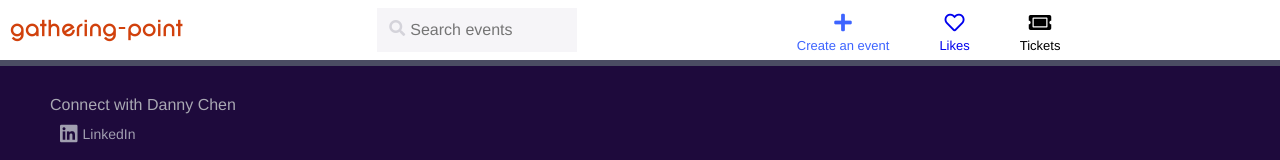
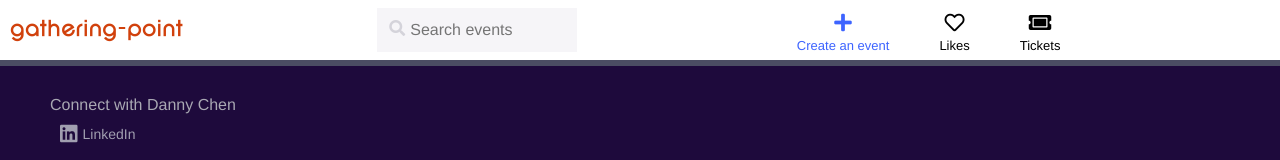
Before and after one commit to dchen284/gathering-point-solo, a React (Create React App) app in the folder frontend/: page / in a window 1280 px wide. Shown: the top 160 px of the page. Built offline with nearby package versions, Linux system fonts and the light colour scheme; no server answers.

Commit message:
rework likes and tickets buttons on navbar

```diff
--- a/frontend/src/components/Navigation/Navigation.css
+++ b/frontend/src/components/Navigation/Navigation.css
@@ -35,6 +35,10 @@
 
 .nav__button--create_event {
     color: #3D64FF;
+}
+
+.nav__button--likes, .nav__button--tickets {
+    color: black;
 }
 
 .nav__button i {
--- a/frontend/src/components/Navigation/Navigation.js
+++ b/frontend/src/components/Navigation/Navigation.js
@@ -49,30 +49,21 @@ function Navigation({ isLoaded }){
       </li>
       <li className='nav__search-container'>
         <SearchBar />
-        {/* <div className={focusOnSearch ? 'nav__search nav__search--border_on_focus' : 'nav__search'}>
-          <i className="fas fa-search"></i>
-          <input
-          className='nav__search--box'
-          placeholder="Search events"
-          onBlur={()=>setFocusOnSearch(false)}
-          onFocus={()=>setFocusOnSearch(true)}
-          type="search">
-          </input>
-        </div> */}
       </li>
       <li className="nav__button_container">
           <EventFormModal formAction='Create' />
           <Link to={`/users/${sessionUser?.id}/likes`}>
-          <div className="nav__button">
+            <div className="nav__button nav__button--likes">
               <i className="far fa-heart"></i>
               <div>Likes</div>
             </div>
           </Link>
-
-        <div className="nav__button">
+          <Link to={`/users/${sessionUser?.id}/tickets`}>
+            <div className="nav__button nav__button--tickets">
               <i className="fas fa-ticket-alt"></i>
               <div>Tickets</div>
             </div>
+          </Link>
       </li>
       <li>
         {/* <NavLink exact to="/">
```
Lines whose indentation alone changed are shown as unchanged.
